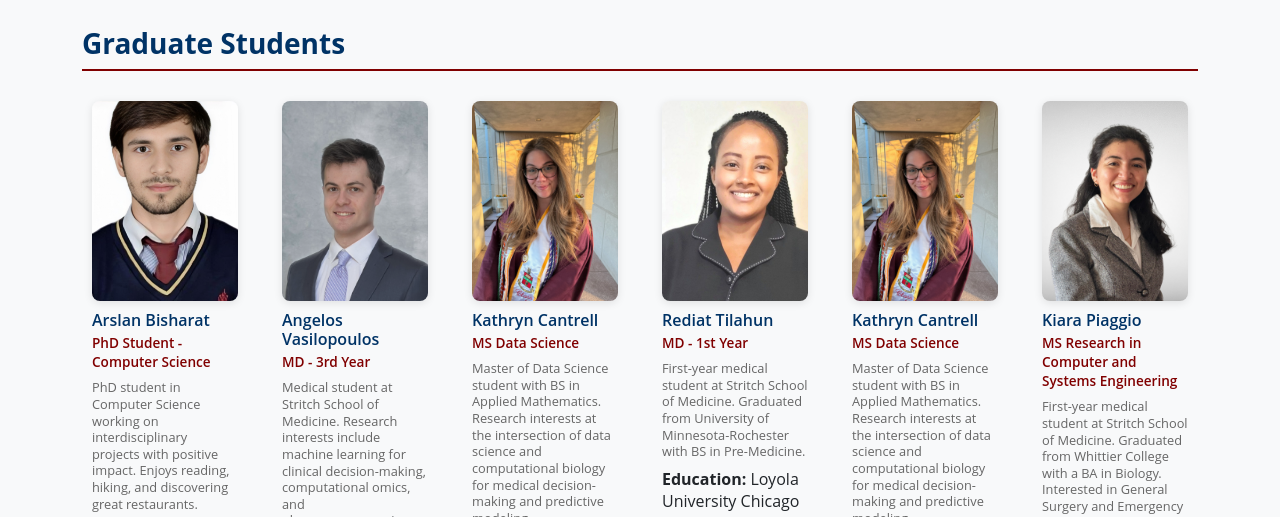
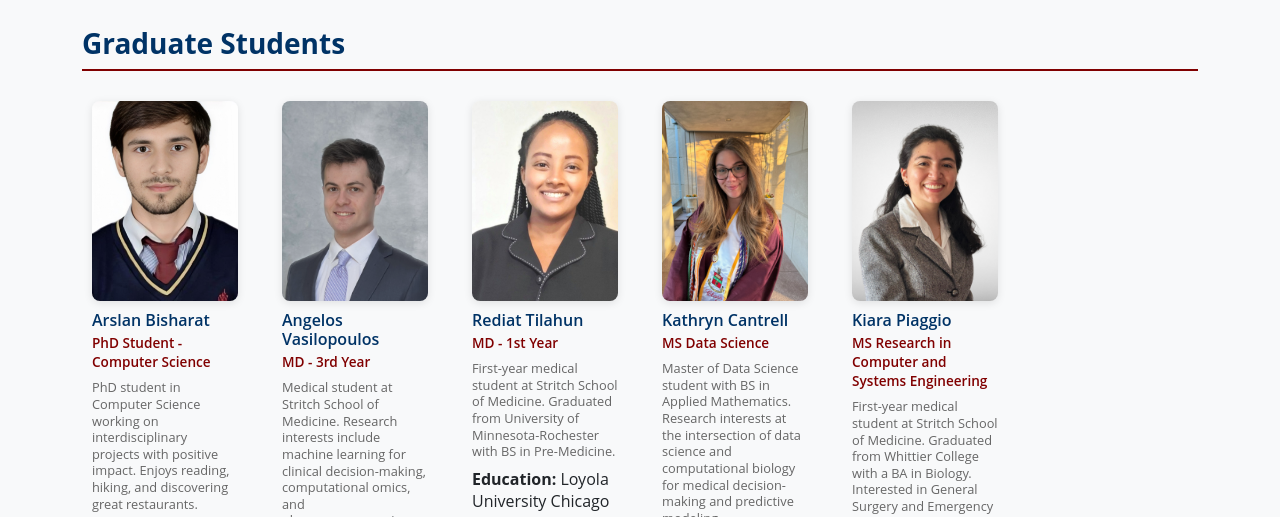
Before and after one commit to arslanbisharat/jamesjilab.com, a plain HTML site: page team.html in a window 1280 px wide. Shown: the part 1538-2055 px from the top of the page. Drawn offline with nearby package versions, Linux system fonts and the light colour scheme.

Commit message:
Update team.html

```diff
--- a/team.html
+++ b/team.html
@@ -511,7 +511,7 @@
                         </div>
                     </div>
 
-                    <div class="col-xl-2 col-lg-3 col-md-4 col-6">
+<!--                     <div class="col-xl-2 col-lg-3 col-md-4 col-6">
                         <div class="team-member">
                             <div class="team-img">
                                 <img src="people-img/kat.jpeg" alt="Kathryn Cantrell" class="img-fluid">
@@ -526,7 +526,7 @@
                                 </div>
                             </div>
                         </div>
-                    </div>
+                    </div> -->
 
                     <div class="col-xl-2 col-lg-3 col-md-4 col-6">
                         <div class="team-member">
```
